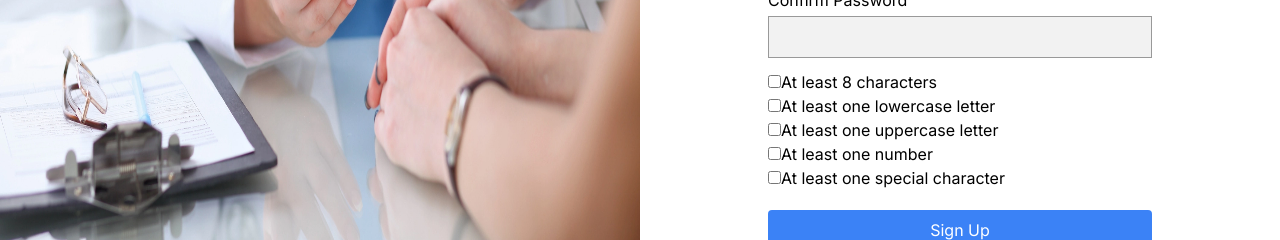
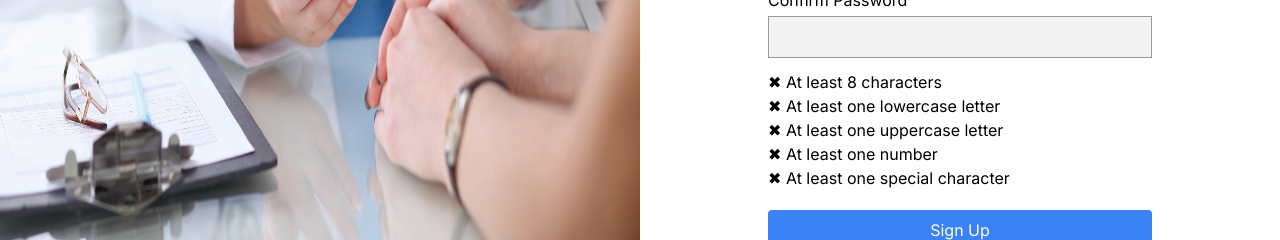
Before and after one commit to sherwinromano/capstone-project, a React (Vite) app in the folder client/: page /auth/sign-up in a window 1280 px wide. Shown: the part 531-771 px from the top of the page. Built offline with nearby package versions, Linux system fonts and the light colour scheme.

Commit message:
SignUp update

```diff
--- a/client/src/pages/Authentication/SignUp.jsx
+++ b/client/src/pages/Authentication/SignUp.jsx
@@ -76,7 +76,6 @@ const SignUp = () => {
 
     setPasswordRequirements(requirements);
 
-    // Set error message if any requirement is not met
     const errors = Object.keys(requirements).filter((key) => !requirements[key]);
     setPasswordError(errors.length ? `Password must include: ${errors.join(", ")}` : "");
   };
@@ -224,48 +223,23 @@ const SignUp = () => {
           onChange={handleConfirmPasswordChange}
         />
 
-        {/* Password Requirements Checkboxes */}
+        {/* Password Requirements Check Marks */}
         <div className="flex flex-col mt-2">
-          <label>
-            <input
-              type="checkbox"
-              checked={passwordRequirements.length}
-              readOnly
-            />
-            At least 8 characters
-          </label>
-          <label>
-            <input
-              type="checkbox"
-              checked={passwordRequirements.lowercase}
-              readOnly
-            />
-            At least one lowercase letter
-          </label>
-          <label>
-            <input
-              type="checkbox"
-              checked={passwordRequirements.uppercase}
-              readOnly
-            />
-            At least one uppercase letter
-          </label>
-          <label>
-            <input
-              type="checkbox"
-              checked={passwordRequirements.number}
-              readOnly
-            />
-            At least one number
-          </label>
-          <label>
-            <input
-              type="checkbox"
-              checked={passwordRequirements.specialChar}
-              readOnly
-            />
-            At least one special character
-          </label>
+          <p>
+            {passwordRequirements.length ? "✔" : "✖"} At least 8 characters
+          </p>
+          <p>
+            {passwordRequirements.lowercase ? "✔" : "✖"} At least one lowercase letter
+          </p>
+          <p>
+            {passwordRequirements.uppercase ? "✔" : "✖"} At least one uppercase letter
+          </p>
+          <p>
+            {passwordRequirements.number ? "✔" : "✖"} At least one number
+          </p>
+          <p>
+            {passwordRequirements.specialChar ? "✔" : "✖"} At least one special character
+          </p>
         </div>
 
         <button className="mt-4 p-2 bg-blue-500 text-white rounded">
```
